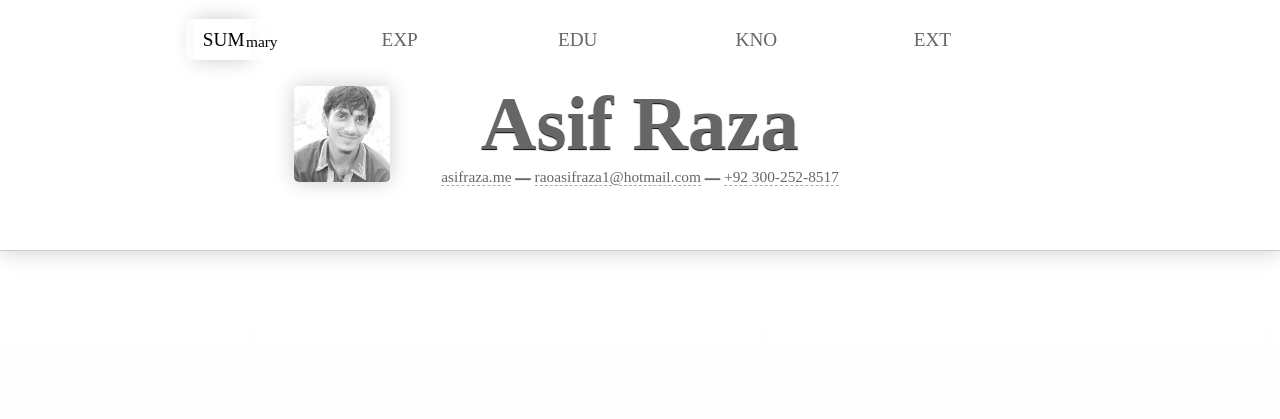
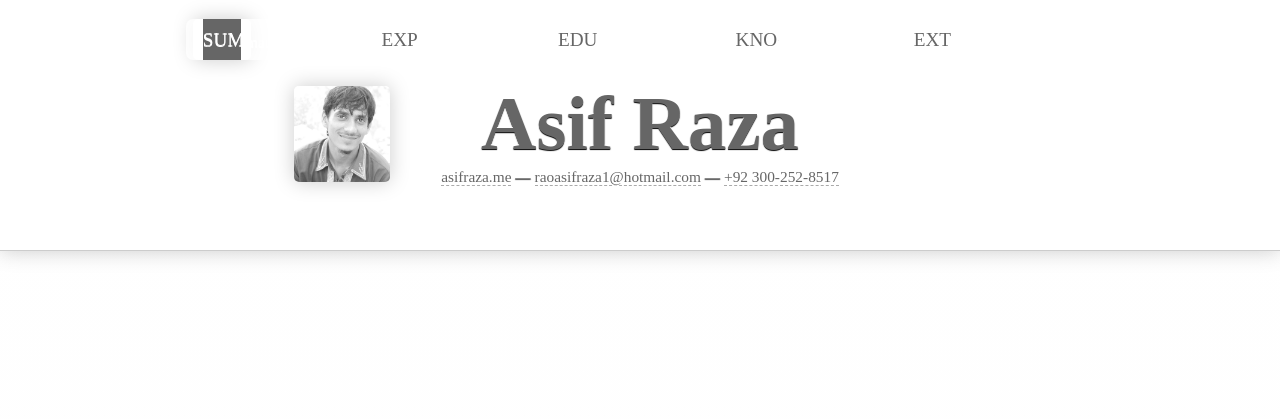
Before and after one commit to raoasifraza11/raoasifraza11.github.io, a PHP site: page / in a window 1280 px wide, with the pointer over the restyled element. Shown: the top 419 px of the page. Run offline with PHP 8.4, Linux system fonts and the light colour scheme; some libraries are stand-ins or nearby versions.

Commit message:
nav hover effect change

```diff
--- a/css/main.css
+++ b/css/main.css
@@ -204,8 +204,9 @@ menu li {
 menu li a, menu li a:hover, menu li .active, menu li :link, menu li .active:hover, menu li :link:hover {
   border:         none;
 }
-menu li:hover {
-  color:          black;
+menu li:hover, menu li a:hover {
+  color:          #fff;
+  background-color: #666;
 }
 menu span {
   position:       absolute;
```
